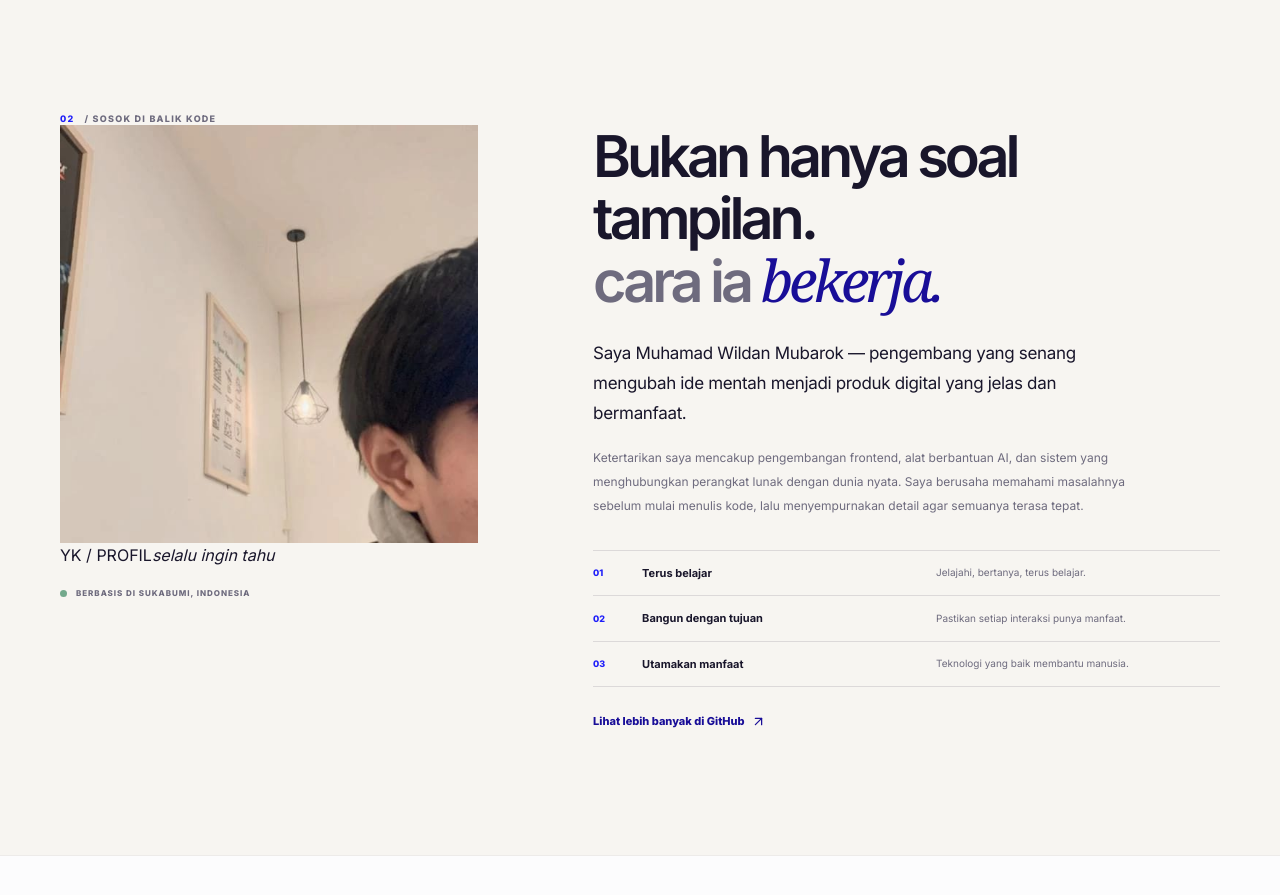
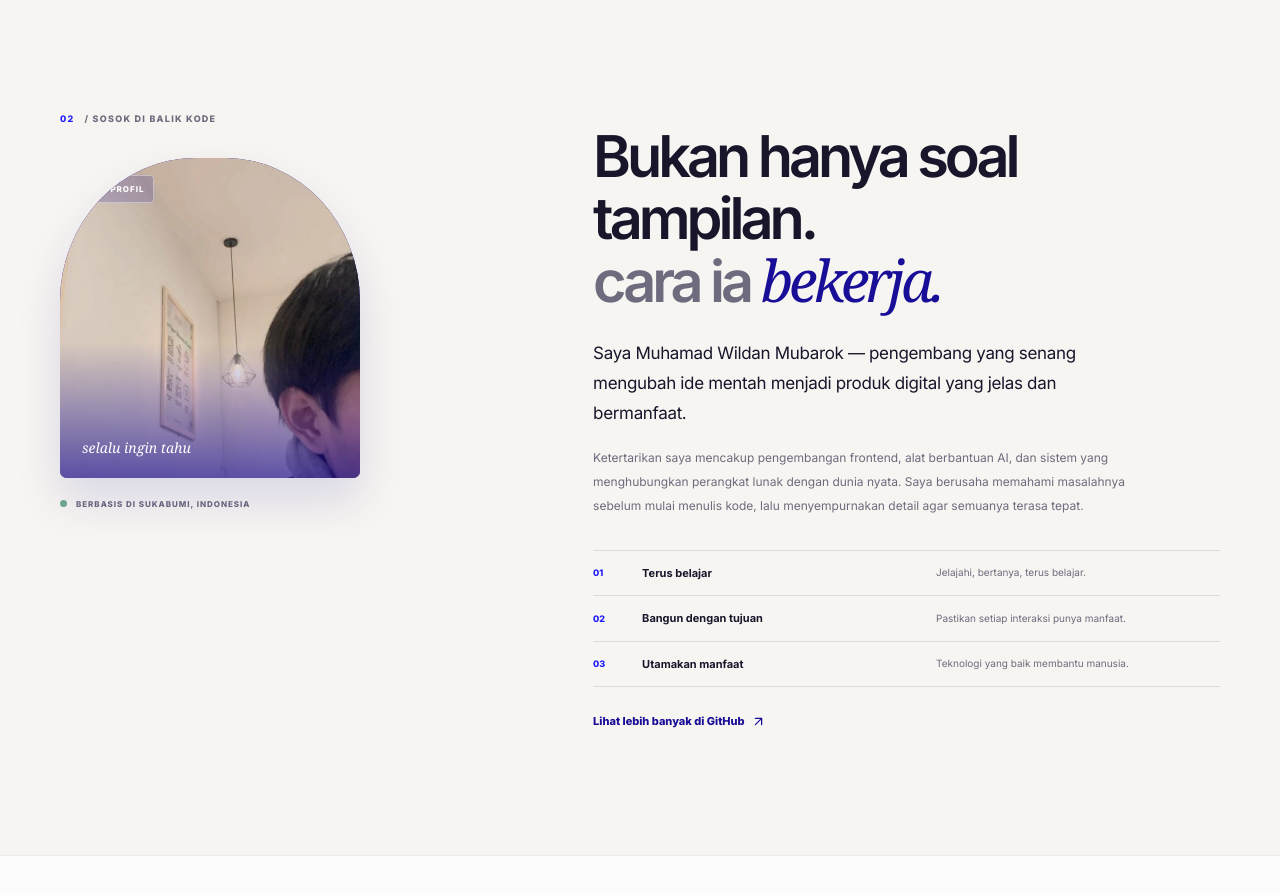
Before and after one commit to ykidnwg/yk, a Next.js app: page / in a window 1280 px wide. Shown: the part 2920-3815 px from the top of the page. Built offline with nearby package versions, Linux system fonts and the light colour scheme.

Commit message:
Tambahkan gaya foto profil responsif

```diff
--- a/src/styles/globals.css
+++ b/src/styles/globals.css
@@ -423,3 +423,12 @@ img, svg { display: block; }
   html { scroll-behavior: auto; }
   *, *::before, *::after { animation-duration: 0.01ms !important; animation-iteration-count: 1 !important; scroll-behavior: auto !important; transition-duration: 0.01ms !important; }
 }
+
+
+/* Gaya foto profil pada bagian Tentang */
+.about-photo-frame { position: relative; width: 100%; max-width: 300px; aspect-ratio: 0.94; margin-top: 33px; overflow: hidden; isolation: isolate; background: var(--indigo); border-radius: 45% 45% 7px 7px; box-shadow: 0 22px 45px rgba(25,14,152,.13); }
+.about-photo-frame::after { content: ""; position: absolute; inset: 0; z-index: 1; pointer-events: none; background: linear-gradient(180deg,transparent 58%,rgba(25,14,152,.65)); }
+.about-photo { display: block; width: 100%; height: 100%; object-fit: cover; object-position: center 35%; transition: transform 650ms var(--ease); }
+.about-photo-frame:hover .about-photo { transform: scale(1.035); }
+.about-photo-caption { position: absolute; z-index: 2; top: 17px; left: 17px; padding: 7px 9px; border: 1px solid rgba(255,255,255,.4); border-radius: 4px; background: rgba(25,14,152,.18); color: white; font-size: 8px; font-weight: 800; letter-spacing: .12em; }
+.about-photo-frame > i { position: absolute; z-index: 2; left: 22px; bottom: 20px; color: #fff; font-family: Georgia,serif; font-size: 14px; }
```
